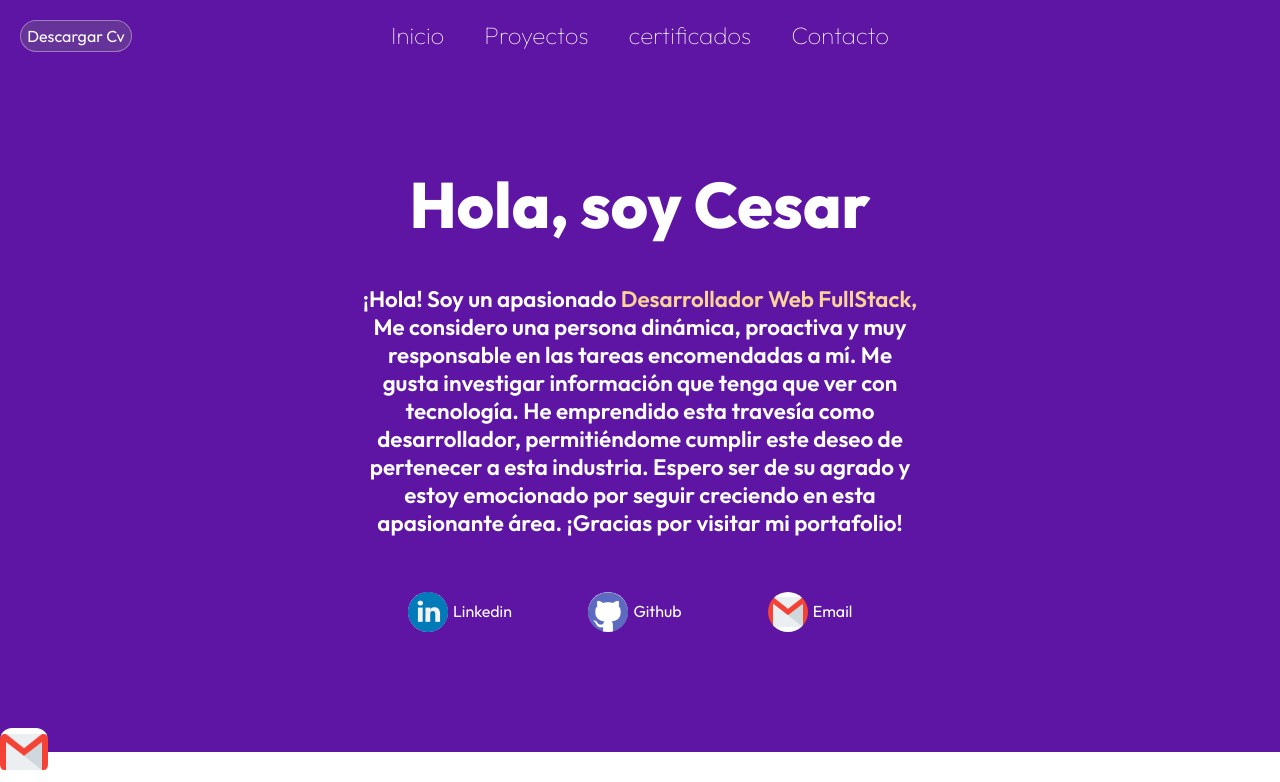
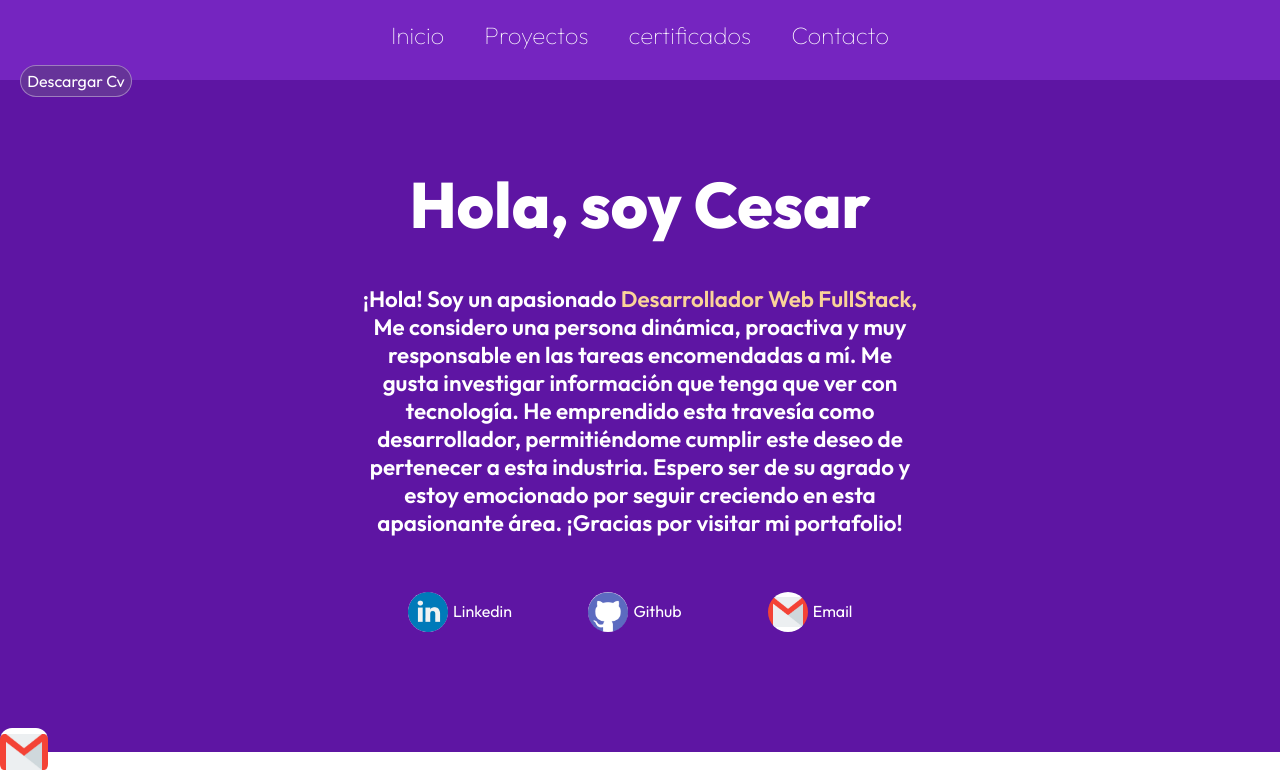
Before and after one commit to ElCesaqr00/Portfolio31-01, a React (Vite) app: page / in a window 1280 px wide. Shown: the top 782 px of the page. Built offline with nearby package versions, Linux system fonts and the light colour scheme.

Commit message:
ajuste baja resolucion

```diff
--- a/src/App.css
+++ b/src/App.css
@@ -37,7 +37,7 @@ background-color:  #5E15A3;
 
 .mainPage{
   padding: 20px;
-  background-color: #5E15A3;
+  background-color: #7525c0;
   position: fixed;
   z-index: 1;
   top: 0;
--- a/src/components/Styles/CvDownload.css
+++ b/src/components/Styles/CvDownload.css
@@ -6,6 +6,7 @@
     border: 1px solid rgba(255, 255, 255, 0.365);
     width: 7rem;
     height: 2rem;
+    margin-top: 2.8rem;
     background: rebeccapurple;
     position: inherit;
 }
```
